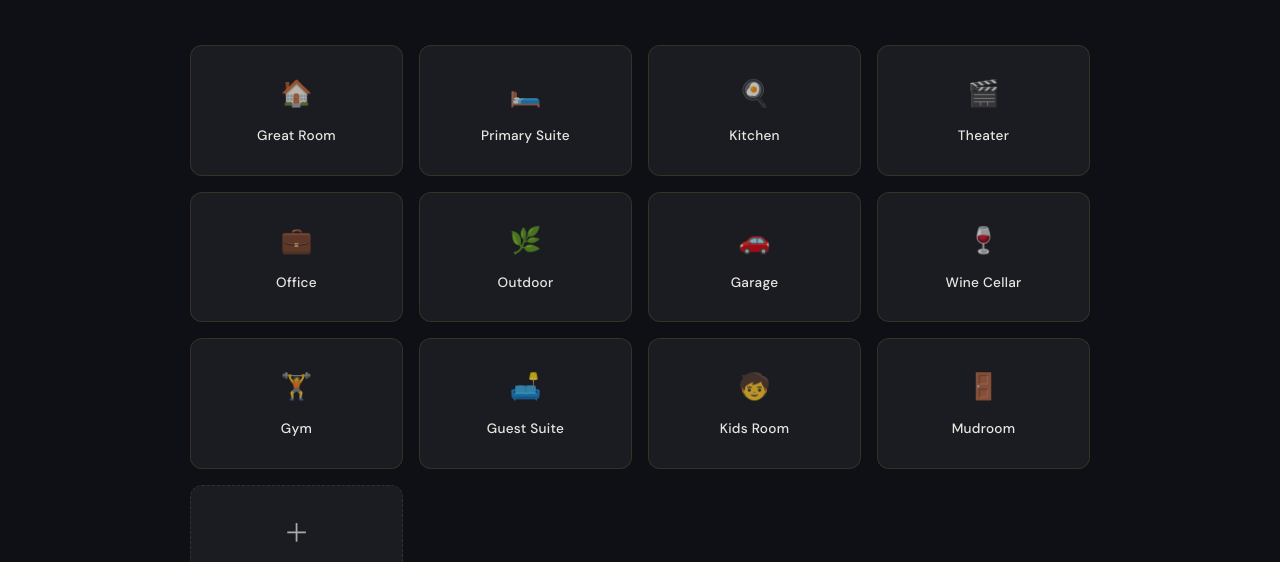
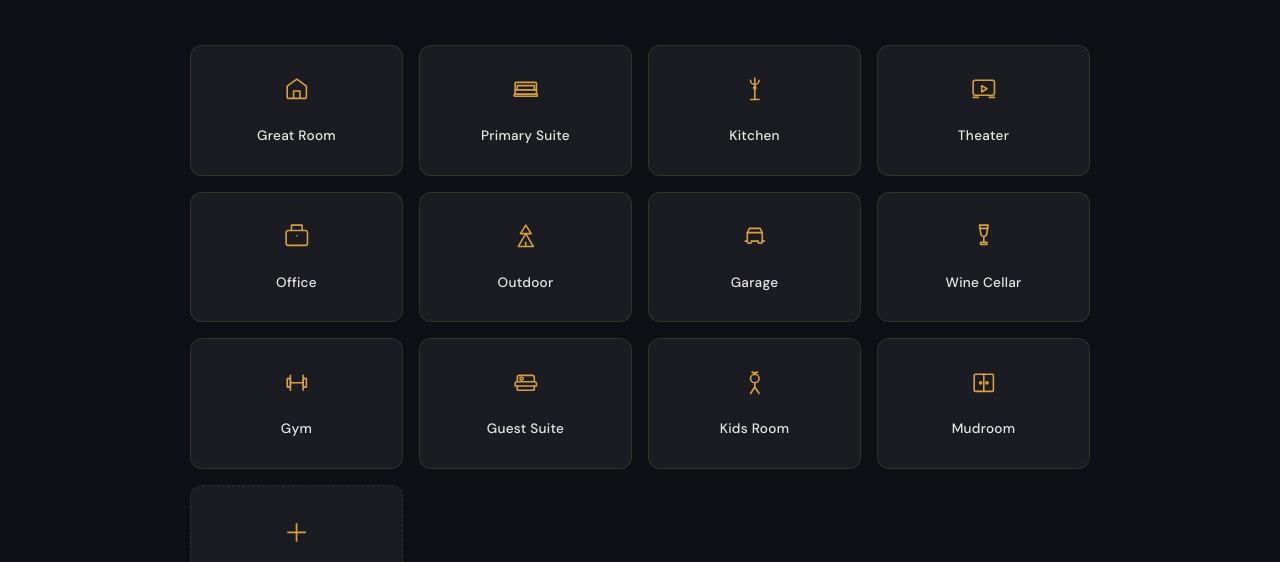
Before and after one commit to bdigitalpartners-prog/aop-visualizer, a plain HTML site: page index.html in a window 1280 px wide. Both pictures are taken after a click on the button "BEGIN PLANNING". Shown: the part 212-774 px from the top of the page. Drawn offline with nearby package versions, Linux system fonts and the light colour scheme.

Commit message:
Replace emoji room icons with gold SVG icons, update system + summary icons to gold

```diff
--- a/index.html
+++ b/index.html
@@ -250,7 +250,8 @@ input {
 .room-card.selected .room-check {
   opacity: 1; transform: scale(1);
 }
-.room-icon { font-size: 1.6rem; opacity: 0.7; }
+.room-icon { font-size: 1.6rem; color: var(--gold); }
+.room-icon svg { width: 1.6rem; height: 1.6rem; }
 .room-name {
   font-size: 0.85rem;
   font-weight: 500;
@@ -324,7 +325,7 @@ input {
 }
 
 .system-header { text-align: center; margin-bottom: 32px; }
-.system-icon { font-size: 1.5rem; margin-bottom: 6px; opacity: 0.6; }
+.system-icon { font-size: 1.5rem; margin-bottom: 6px; color: var(--gold); }
 .system-name {
   font-family: var(--font-display);
   font-size: clamp(1.6rem, 3vw, 2.4rem);
@@ -634,7 +635,7 @@ input {
   display: flex; align-items: center; gap: 12px;
 }
 .summary-section-icon {
-  font-size: 1.1rem; opacity: 0.6;
+  font-size: 1.1rem; color: var(--gold);
 }
 .summary-section-name {
   font-family: var(--font-display);
@@ -2026,18 +2027,18 @@ const SYSTEMS = [
 ];
 
 const ROOMS = [
-  { id: 'great-room', name: 'Great Room', icon: '🏠' },
-  { id: 'primary-suite', name: 'Primary Suite', icon: '🛏️' },
-  { id: 'kitchen', name: 'Kitchen', icon: '🍳' },
-  { id: 'theater', name: 'Theater', icon: '🎬' },
-  { id: 'office', name: 'Office', icon: '💼' },
-  { id: 'outdoor', name: 'Outdoor', icon: '🌿' },
-  { id: 'garage', name: 'Garage', icon: '🚗' },
-  { id: 'wine-cellar', name: 'Wine Cellar', icon: '🍷' },
-  { id: 'gym', name: 'Gym', icon: '🏋️' },
-  { id: 'guest-suite', name: 'Guest Suite', icon: '🛋️' },
-  { id: 'kids-room', name: 'Kids Room', icon: '🧒' },
-  { id: 'mudroom', name: 'Mudroom', icon: '🚪' }
+  { id: 'great-room', name: 'Great Room', icon: '<svg viewBox="0 0 24 24" fill="none" stroke="currentColor" stroke-width="1.5" stroke-linecap="round" stroke-linejoin="round"><path d="M3 9.5L12 3l9 6.5V20a1 1 0 01-1 1H4a1 1 0 01-1-1V9.5z"/><polyline points="9 21 9 14 15 14 15 21"/></svg>' },
+  { id: 'primary-suite', name: 'Primary Suite', icon: '<svg viewBox="0 0 24 24" fill="none" stroke="currentColor" stroke-width="1.5" stroke-linecap="round" stroke-linejoin="round"><path d="M2 17V7a1 1 0 011-1h18a1 1 0 011 1v10"/><path d="M2 13h20"/><path d="M4 13V9h16v4"/><rect x="1" y="17" width="22" height="2" rx="1"/></svg>' },
+  { id: 'kitchen', name: 'Kitchen', icon: '<svg viewBox="0 0 24 24" fill="none" stroke="currentColor" stroke-width="1.5" stroke-linecap="round" stroke-linejoin="round"><path d="M12 2v6m0 0a4 4 0 004-4M12 8a4 4 0 01-4-4"/><path d="M12 8v14"/><path d="M8 22h8"/><circle cx="12" cy="11" r="1"/></svg>' },
+  { id: 'theater', name: 'Theater', icon: '<svg viewBox="0 0 24 24" fill="none" stroke="currentColor" stroke-width="1.5" stroke-linecap="round" stroke-linejoin="round"><rect x="2" y="4" width="20" height="14" rx="2"/><polygon points="10 9 10 15 15 12 10 9"/><line x1="2" y1="20" x2="7" y2="20"/><line x1="17" y1="20" x2="22" y2="20"/></svg>' },
+  { id: 'office', name: 'Office', icon: '<svg viewBox="0 0 24 24" fill="none" stroke="currentColor" stroke-width="1.5" stroke-linecap="round" stroke-linejoin="round"><rect x="2" y="7" width="20" height="14" rx="2"/><polyline points="17 7 17 2 7 2 7 7"/><line x1="12" y1="12" x2="12" y2="12.01"/></svg>' },
+  { id: 'outdoor', name: 'Outdoor', icon: '<svg viewBox="0 0 24 24" fill="none" stroke="currentColor" stroke-width="1.5" stroke-linecap="round" stroke-linejoin="round"><path d="M12 2L7 10h10L12 2z"/><path d="M12 10L5 22h14L12 10z"/><line x1="12" y1="22" x2="12" y2="18"/></svg>' },
+  { id: 'garage', name: 'Garage', icon: '<svg viewBox="0 0 24 24" fill="none" stroke="currentColor" stroke-width="1.5" stroke-linecap="round" stroke-linejoin="round"><path d="M5 17a2 2 0 104 0m6 0a2 2 0 104 0"/><path d="M3 17h2m4 0h6m4 0h2"/><path d="M5 17V9l2-4h10l2 4v8"/><path d="M5 9h14"/></svg>' },
+  { id: 'wine-cellar', name: 'Wine Cellar', icon: '<svg viewBox="0 0 24 24" fill="none" stroke="currentColor" stroke-width="1.5" stroke-linecap="round" stroke-linejoin="round"><path d="M8 2h8l-1 7a4 4 0 01-3 3.87V18h3v2H9v-2h3v-5.13A4 4 0 019 9L8 2z"/><line x1="8" y1="5" x2="16" y2="5"/></svg>' },
+  { id: 'gym', name: 'Gym', icon: '<svg viewBox="0 0 24 24" fill="none" stroke="currentColor" stroke-width="1.5" stroke-linecap="round" stroke-linejoin="round"><path d="M6 5v14M18 5v14M3 8h3M3 16h3M18 8h3M18 16h3M6 12h12"/><rect x="3" y="8" width="3" height="8" rx="1"/><rect x="18" y="8" width="3" height="8" rx="1"/></svg>' },
+  { id: 'guest-suite', name: 'Guest Suite', icon: '<svg viewBox="0 0 24 24" fill="none" stroke="currentColor" stroke-width="1.5" stroke-linecap="round" stroke-linejoin="round"><path d="M20 10V7a2 2 0 00-2-2H6a2 2 0 00-2 2v3"/><path d="M4 15v3a1 1 0 001 1h14a1 1 0 001-1v-3"/><path d="M2 13a2 2 0 012-2h16a2 2 0 012 2v2H2v-2z"/><circle cx="8" cy="8" r="1.5"/></svg>' },
+  { id: 'kids-room', name: 'Kids Room', icon: '<svg viewBox="0 0 24 24" fill="none" stroke="currentColor" stroke-width="1.5" stroke-linecap="round" stroke-linejoin="round"><path d="M9.5 2A2.5 2.5 0 0112 4.5 2.5 2.5 0 0114.5 2"/><circle cx="12" cy="8" r="4"/><path d="M12 12v4"/><path d="M8 22l4-6 4 6"/></svg>' },
+  { id: 'mudroom', name: 'Mudroom', icon: '<svg viewBox="0 0 24 24" fill="none" stroke="currentColor" stroke-width="1.5" stroke-linecap="round" stroke-linejoin="round"><path d="M4 4h16a1 1 0 011 1v14a1 1 0 01-1 1H4a1 1 0 01-1-1V5a1 1 0 011-1z"/><path d="M12 4v16"/><circle cx="9" cy="12" r="1"/><circle cx="15" cy="12" r="1"/></svg>' }
 ];
 
 // ===== STATE =====
@@ -2105,7 +2106,7 @@ const checkSVG = `<svg viewBox="0 0 24 24" fill="none" stroke="#0E1015" stroke-w
 // ===== ROOMS =====
 function renderRooms() {
   const grid = document.getElementById('roomsGrid');
-  const allRooms = [...ROOMS, ...state.customRooms.map(name => ({ id: 'custom-' + name.toLowerCase().replace(/\s+/g,'-'), name, icon: '✦' }))];
+  const allRooms = [...ROOMS, ...state.customRooms.map(name => ({ id: 'custom-' + name.toLowerCase().replace(/\s+/g,'-'), name, icon: '<svg viewBox="0 0 24 24" fill="none" stroke="currentColor" stroke-width="1.5" stroke-linecap="round" stroke-linejoin="round"><polygon points="12 2 15.09 8.26 22 9.27 17 14.14 18.18 21.02 12 17.77 5.82 21.02 7 14.14 2 9.27 8.91 8.26 12 2"/></svg>' }))];
 
   grid.innerHTML = allRooms.map(room => `
     <div class="room-card ${state.selectedRooms.includes(room.id) ? 'selected' : ''}"
```
